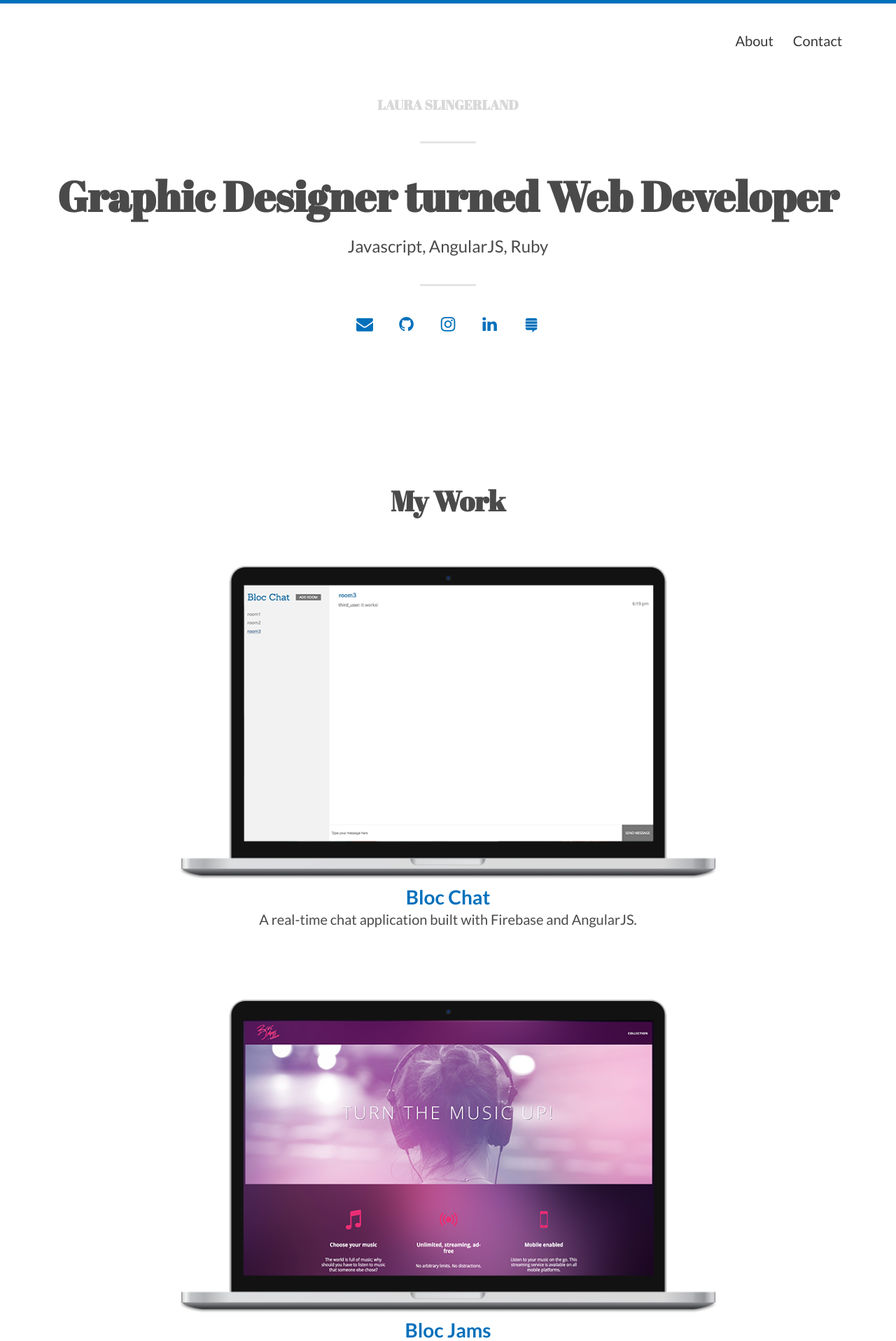
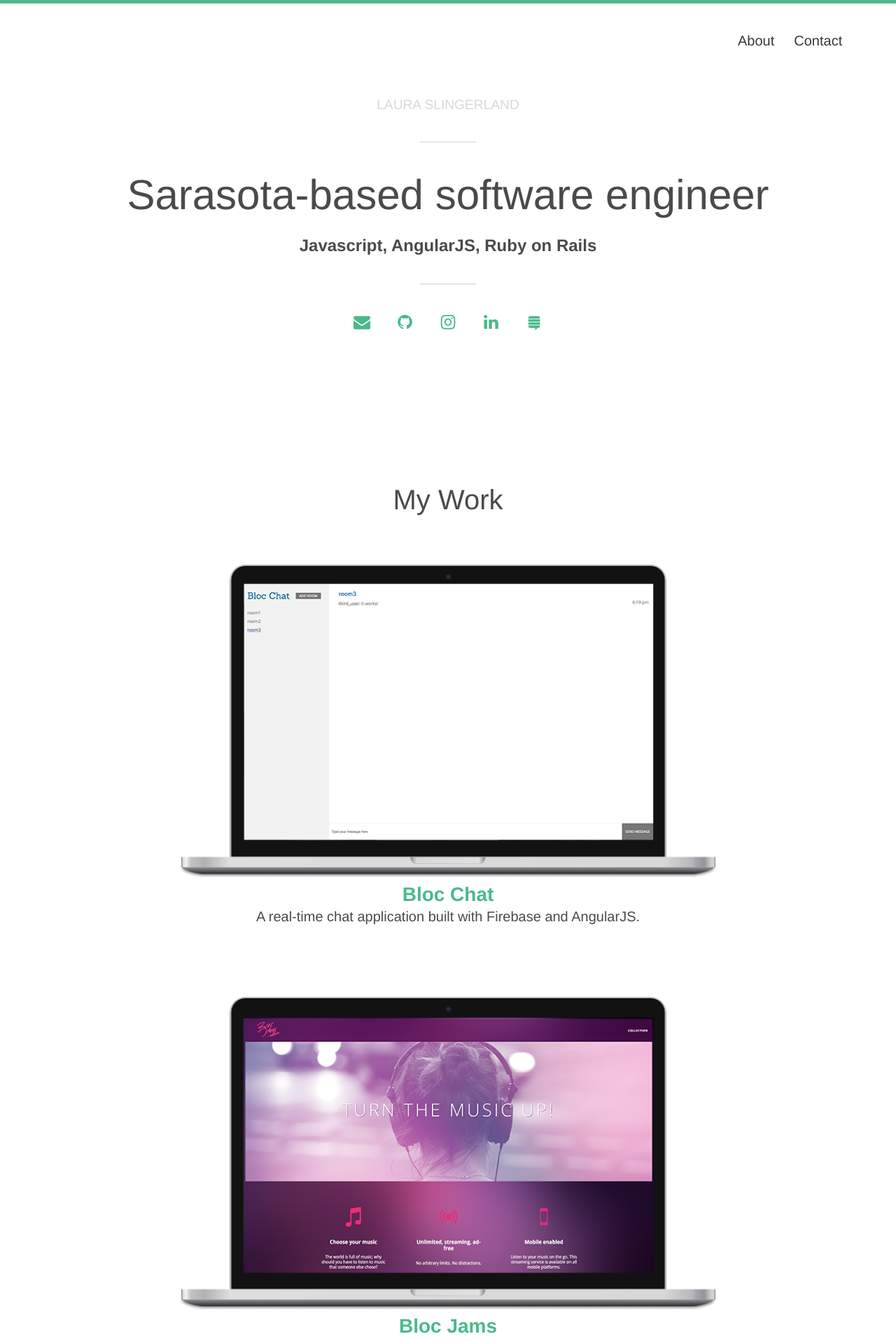
Before and after one commit to lsling/portfolio, a Jekyll site: the page built from index.html, in a window 1280 px wide. Shown: the top 1917 px of the page at 70% size. Built offline with Jekyll 4.4.1, drawn with Linux system fonts in a browser that asks for light colours; nearby versions of some CDN libraries; some web fonts are replaced; the list of posts is cut into pages by our own code; some of the changed text lies outside the part shown.

Commit message:
Portfolio Update: Added formatting/text changes

```diff
--- a/_config.yml
+++ b/_config.yml
@@ -10,11 +10,10 @@ theme_settings:
 
   # Header and footer text
   header_text: >
-     <h1>Graphic Designer turned Web Developer</h1>
-     <p>Javascript, AngularJS, Ruby</p>
+     <h1>Sarasota-based software engineer</h1>
+     <p><strong>Javascript, AngularJS, Ruby on Rails</strong></p>
   header_text_feature_image:
   footer_text: >
-   Powered by <a href="http://jekyllrb.com">Jekyll</a> and made with love.
 
   # Icons
   rss: false
@@ -53,7 +52,7 @@ theme_settings:
 
   # Colours, typography and padding
   # Open the "_sass > base" folder, and open "_variables.scss"
-  google_fonts: "Lato:300,400,700,300italic,700italic|Abril+Fatface"
+  google_fonts: "Muli:200,400,700|Abril+Fatface"
 
 # PAGINATION
 paginate: 100
--- a/_sass/base/_global.scss
+++ b/_sass/base/_global.scss
@@ -26,6 +26,7 @@ h1, h2, h3, h4, h5, h6 {
   margin: 0.67em 0;
   a {
     color: $text-color;
+    font-weight: 400;
   }
 }
 h1 {
@@ -33,6 +34,7 @@ h1 {
 }
 h2 {
   font-size: 2em;
+  font-weight: 200;
 }
 h3 {
   font-size: 1.5em;
--- a/_sass/base/_variables.scss
+++ b/_sass/base/_variables.scss
@@ -1,6 +1,6 @@
 // Typography
-$font-family-main: 'Lato', Helvetica, Arial, sans-serif;
-$font-family-headings: 'Abril Fatface', Georgia, serif, cursive;
+$font-family-main: 'Muli', Helvetica, Arial, sans-serif;
+$font-family-headings: 'Muli', Helvetica, Arial, sans-serif;
 $font-size: 1.25em;
 
 // Padding
@@ -15,7 +15,7 @@ $border-color: rgba(0, 0, 0, 0.1); // rgba recommended if using feature images
 
 // Typography colours
 $text-color: #4a4a4a;
-$link-color: #0070BB;
+$link-color: #4AB98C;
 $selection-color: #D4D4D4; // visible when highlighting text
 
 // Header colours
@@ -26,5 +26,5 @@ $feature-image-text-color: #fff;
 $feature-image-size: cover; // options include "cover", "contain", "auto"
 
 // Header description box
-$header-desc-background-color: #0070BB;
+$header-desc-background-color: #4AB98C;
 $header-desc-text-color: #FFF;
--- a/_sass/external/_reset.scss
+++ b/_sass/external/_reset.scss
@@ -134,6 +134,7 @@ dfn {
 
 h1 {
   font-size: 2em;
+  font-weight: 200;
   margin: 0.67em 0;
 }
 
--- a/_sass/layouts/_index.scss
+++ b/_sass/layouts/_index.scss
@@ -33,7 +33,7 @@
   }
   .divider {
     width:80px;
-    height:3px;
+    height:2px;
     background-color:$border-color;
     display:block;
     margin:1.5em auto;
```
